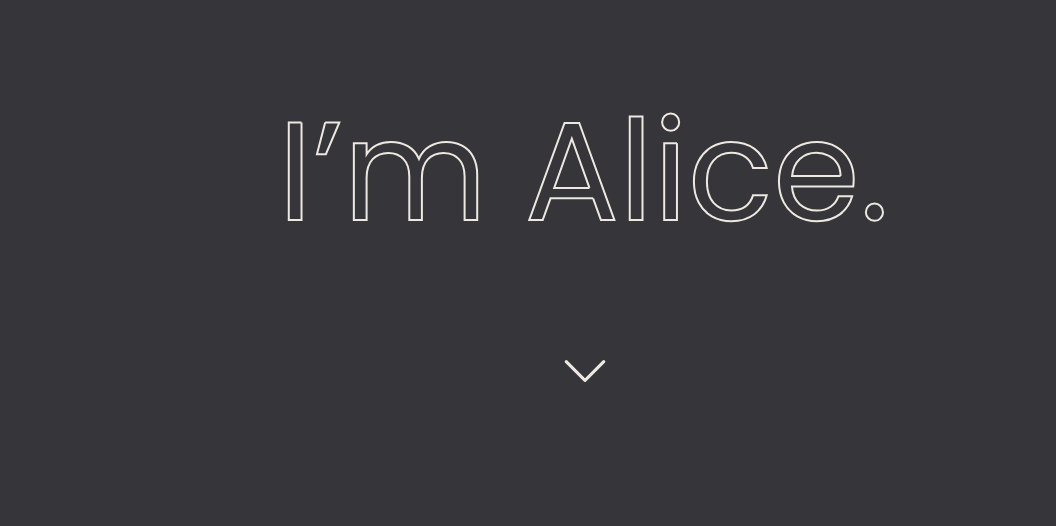
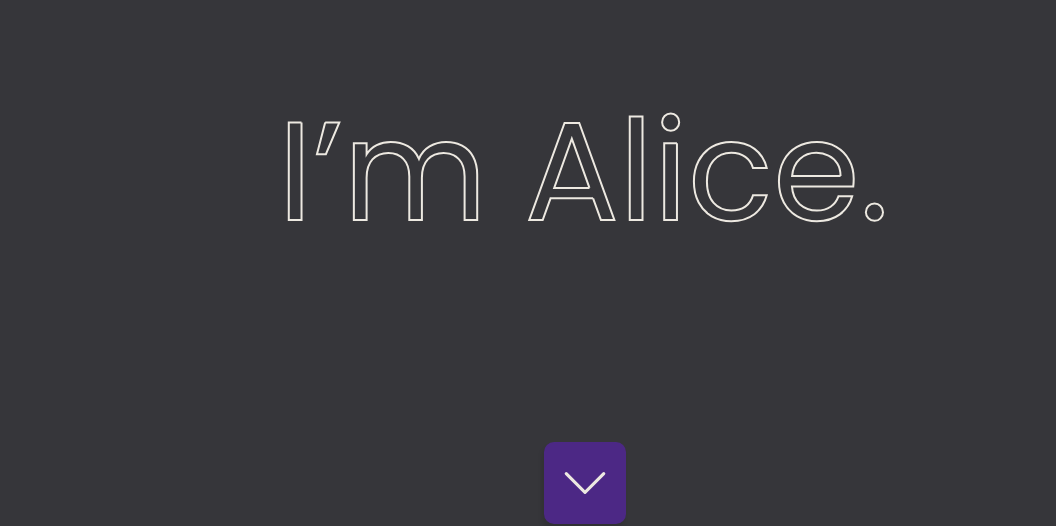
Before and after one commit to AliceMenzie/gatsby-portfolio, a Gatsby site: page / in a window 1280 px wide. Shown: the part 296-822 px from the top of the page, without its empty margins (55-1111 px from the left). Built offline with nearby package versions, Linux system fonts and the light colour scheme; Gatsby itself is replaced by a stand-in of ours.

Commit message:
add style to transition button

```diff
--- a/src/components/TransitionButton.jsx
+++ b/src/components/TransitionButton.jsx
@@ -6,7 +6,6 @@ export default function TransitionButton() {
     return (
         <div className="wrapper">
             <div idName="button" >
-                {/* < BsChevronBarDown size={50} /> */}
                 < BsChevronDown size={50} />
             </div>
 
--- a/src/styles/global.css
+++ b/src/styles/global.css
@@ -120,17 +120,6 @@ footer p {
   cursor: grab;
 }
 
-/* .button-slogan {
-  font-size: 10px;
-} */
-
-/* @media only screen and (max-width: 600px) {
-
-  } */
-
-/* #logo {
-    margin: 1em 1em 5em 12em;
-} */
 
 #logo path:nth-child(1) {
   stroke-dasharray: 220.6px;
@@ -194,11 +183,18 @@ footer p {
   }
 }
 
-/* .button {
-    margin-left: 50em;
-    animation: appear 2s ease-in;
 
-} */
+.button svg {
+  /* border: 1px solid red; */
+    text-decoration: none;
+    background-color: #4c2885;
+    border-radius: 10px;
+    padding: 1rem;
+    margin: 6rem;
+    box-shadow: -2px 5px 5px rgba(0, 0, 0, 0.1);
+
+}
+
 .button:hover {
   animation: jiggle 2s;
   animation-iteration-count: infinite;
```
